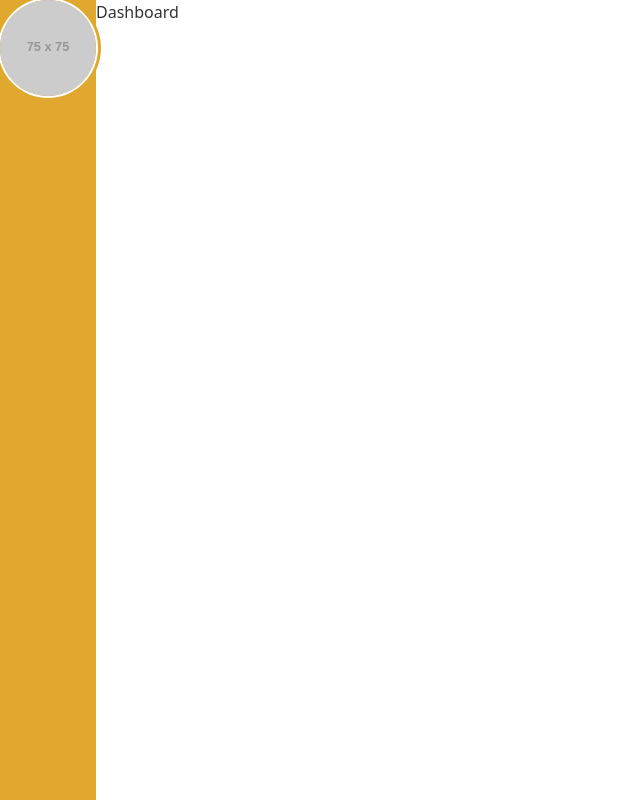
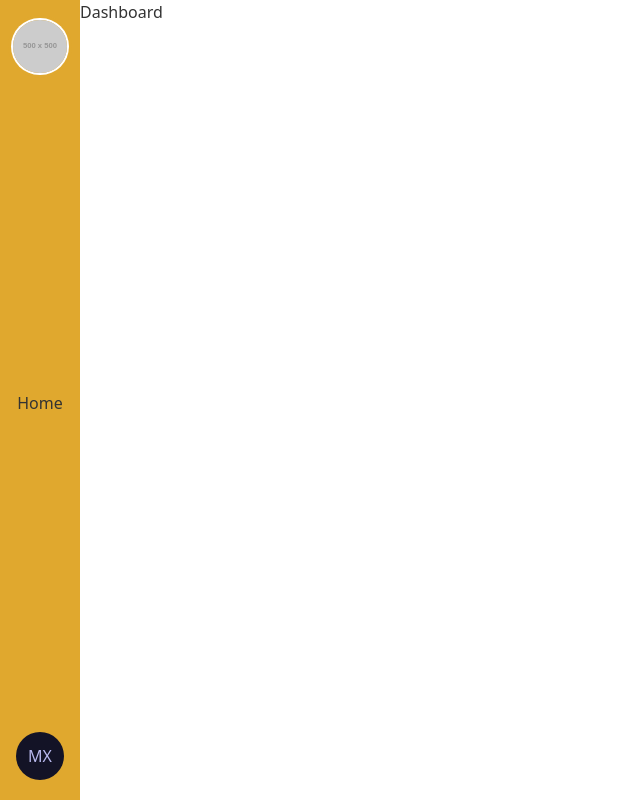
Before and after one commit to LAMA-TEAM/findmyfriends-front, a Nuxt app: page /dashboard in a window 1280 px wide. Shown: the whole page, without its empty margins (0-640 px from the left). Built offline with nearby package versions, Linux system fonts and the light colour scheme.

Commit message:
sidebar in layout for /dashboard routes

```diff
--- a/components/sidebar.vue
+++ b/components/sidebar.vue
@@ -1,8 +1,18 @@
 <template>
-    <div class="bg-primary">
-        <div class="avatar">
+    <div class="bg-primary flex flex-col justify-between items-center w-20 py-5">
+        <div class="avatar w-2/3 h-fit">
             <div class="w-24 rounded-full ring ring-primary ring-offset-base-100 ring-offset-2">
-                <img src="https://via.placeholder.com/75"/>
+                <img src="https://via.placeholder.com/500" />
+            </div>
+        </div>
+        <div>
+            <div>Home</div>
+        </div>
+        <div>
+            <div class="avatar placeholder">
+                <div class="bg-neutral-focus text-neutral-content rounded-full w-12">
+                    <span>MX</span>
+                </div>
             </div>
         </div>
     </div>
```
Also changed, not shown: 1 other file (tests, documents, lock files or other folders).
